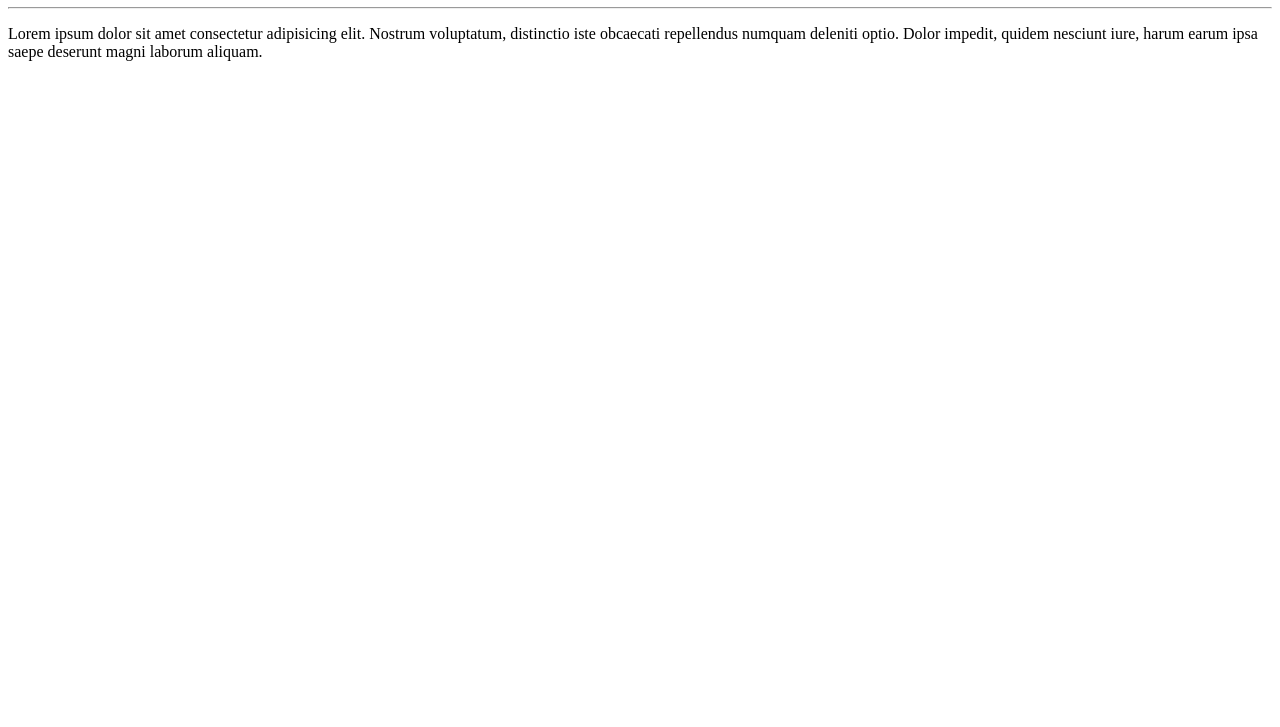
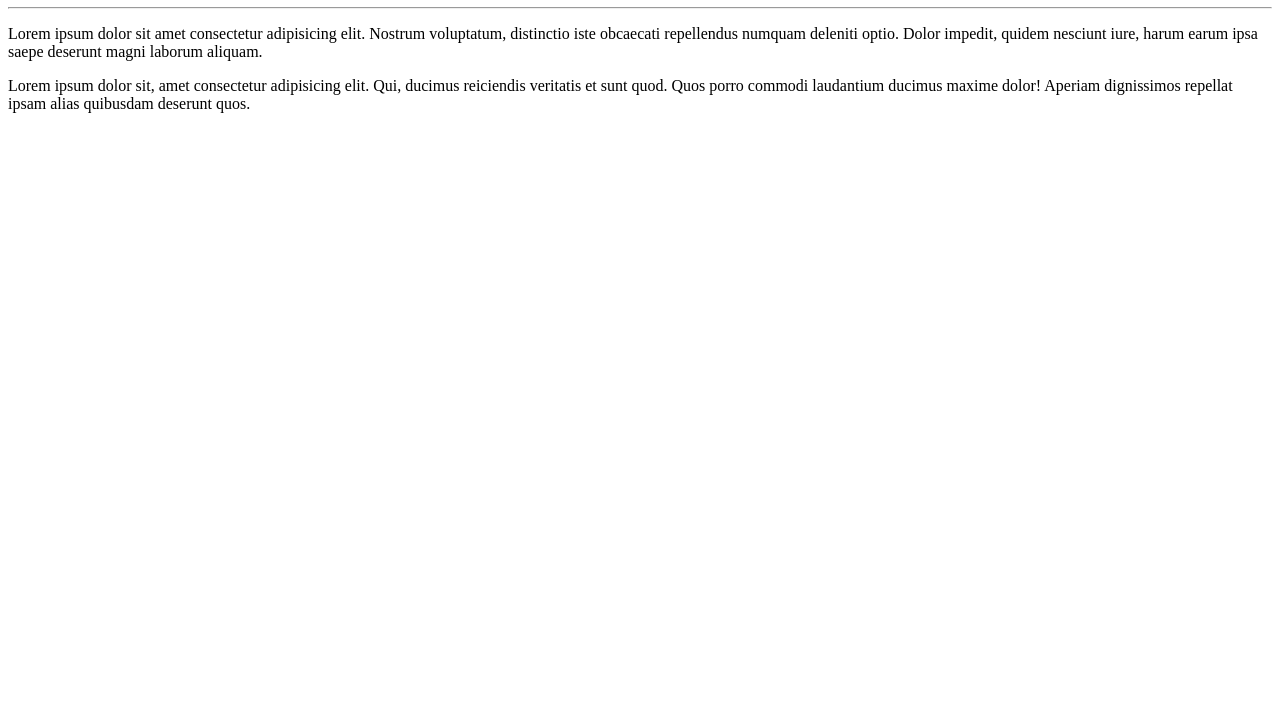
Before and after one commit to Matheus083/teste_github, a plain HTML site: page site_teste/index.html in a window 1280 px wide. Shown: the part 73-800 px from the top of the page. Drawn offline with Linux system fonts and the light colour scheme.

Commit message:
Update index.html

```diff
--- a/site_teste/index.html
+++ b/site_teste/index.html
@@ -9,5 +9,6 @@
    <h1>Olá, Mundo!</h1>
    <hr>
    <p>Lorem ipsum dolor sit amet consectetur adipisicing elit. Nostrum voluptatum, distinctio iste obcaecati repellendus numquam deleniti optio. Dolor impedit, quidem nesciunt iure, harum earum ipsa saepe deserunt magni laborum aliquam.</p>
+   <p>Lorem ipsum dolor sit, amet consectetur adipisicing elit. Qui, ducimus reiciendis veritatis et sunt quod. Quos porro commodi laudantium ducimus maxime dolor! Aperiam dignissimos repellat ipsam alias quibusdam deserunt quos.</p>
 </body>
 </html>
```
